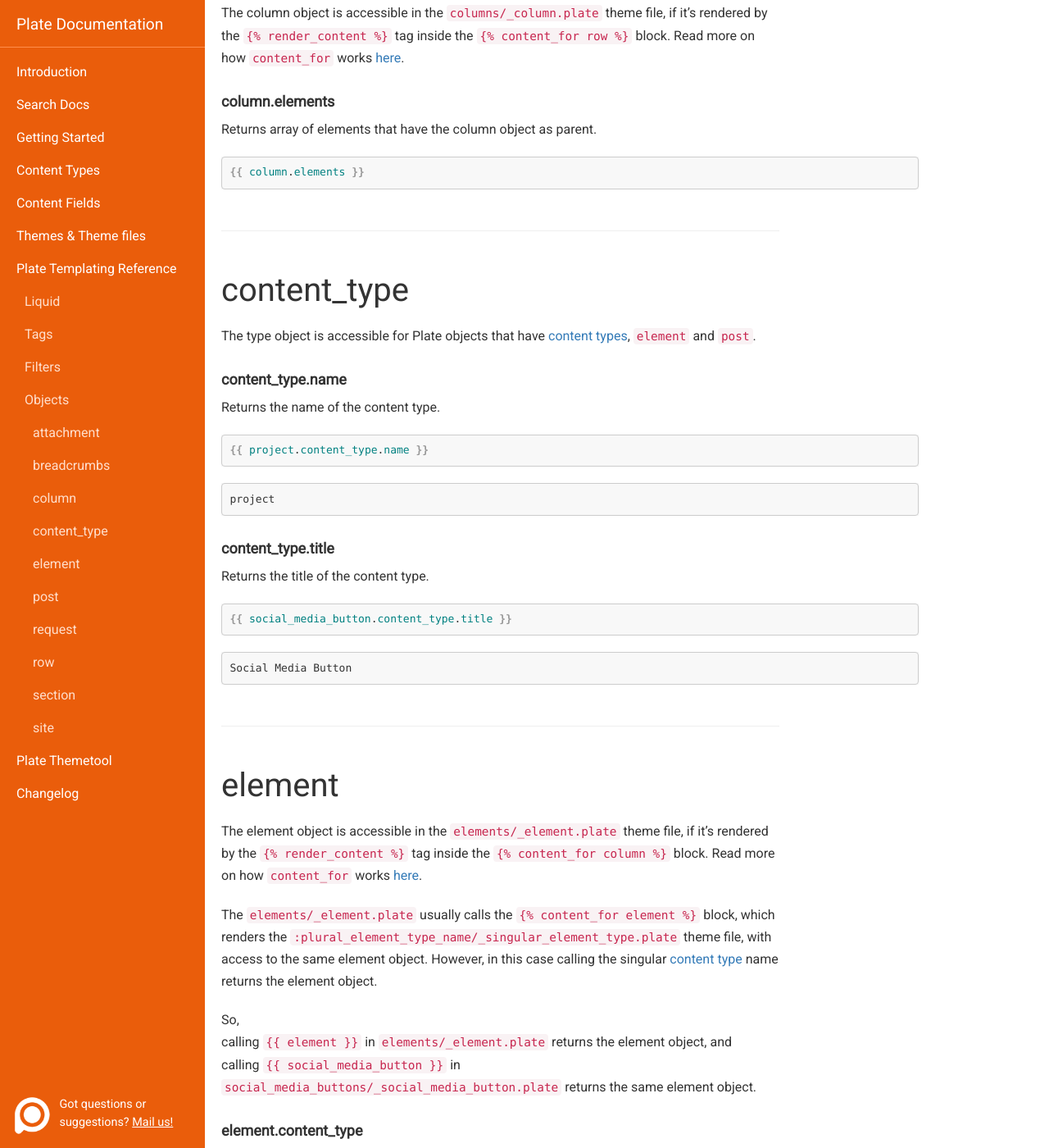
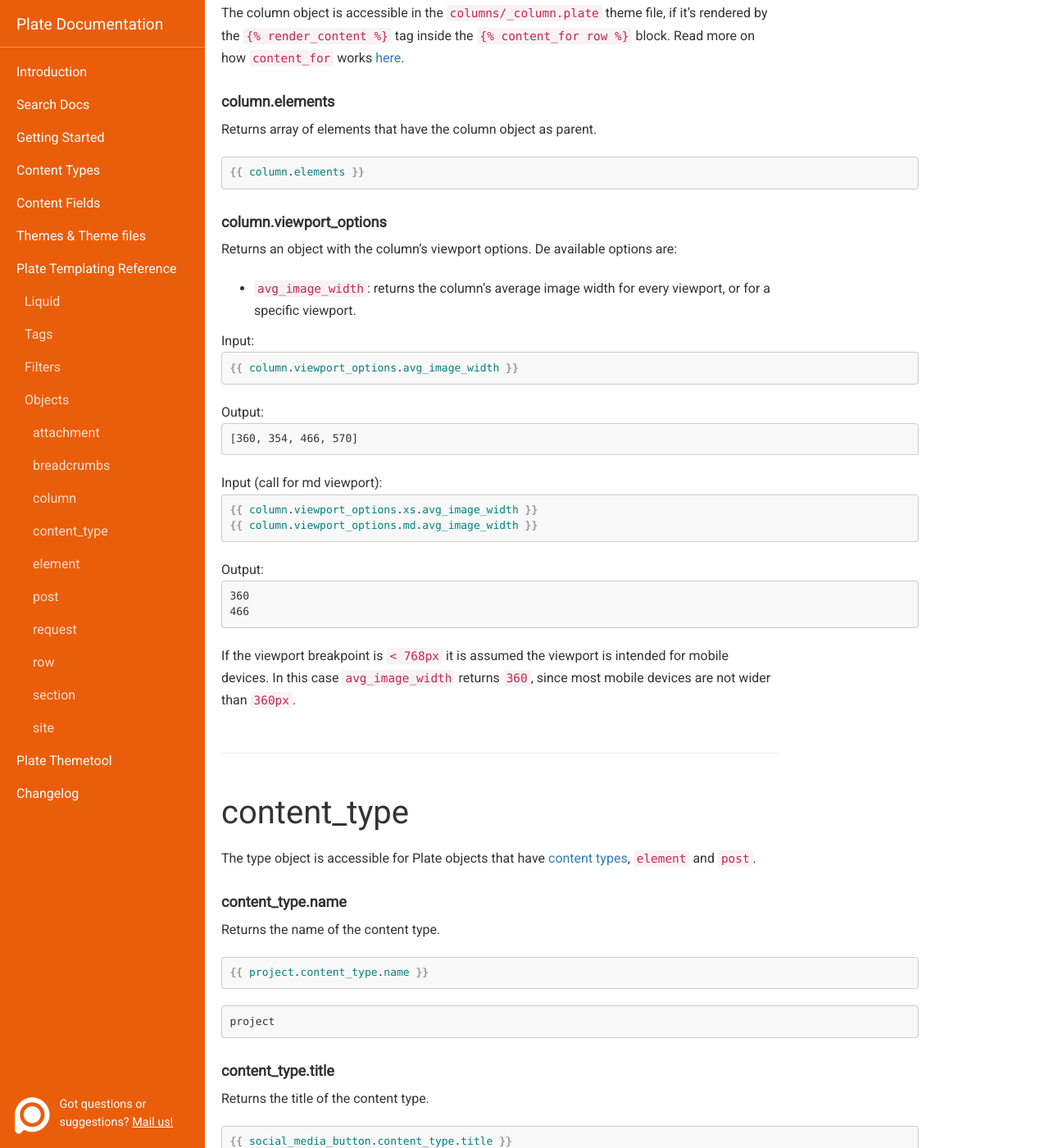
Before and after one commit to platehub/platehub.github.io, a Jekyll site: the page built from docs/templating-reference/objects.md, in a window 1280 px wide and 1400 px high, scrolled down 3286 px. Shown: the whole window at 82% size. Built offline with Jekyll 4.4.1, drawn with Linux system fonts in a browser that asks for light colours; nearby versions of some CDN libraries.

Commit message:
viewport options

````diff
--- a/docs/templating-reference/objects.md
+++ b/docs/templating-reference/objects.md
@@ -157,6 +157,35 @@ Returns array of elements that have the column object as parent.
 ```liquid
 {% raw %}{{ column.elements }}{% endraw %}
 ```
+
+#### column.viewport_options
+Returns an object with the column's viewport options. De available options are:
+
+- `avg_image_width`: returns the column's average image width for every viewport, or for a specific viewport.
+
+<p class='no-margin'>Input:</p>
+```liquid
+{% raw %}{{ column.viewport_options.avg_image_width }}{% endraw %}
+```
+<p class='no-margin'>Output:</p>
+```text
+[360, 354, 466, 570]
+```
+
+<p class='no-margin'>Input (call for md viewport):</p>
+```liquid
+{%- raw -%}
+{{ column.viewport_options.xs.avg_image_width }}
+{{ column.viewport_options.md.avg_image_width }}
+{% endraw %}
+```
+<p class='no-margin'>Output:</p>
+```text
+360
+466
+```
+
+If the viewport breakpoint is `< 768px` it is assumed the viewport is intended for mobile devices. In this case  `avg_image_width` returns `360`, since most mobile devices are not wider than `360px`.
 
 ___
 
````
